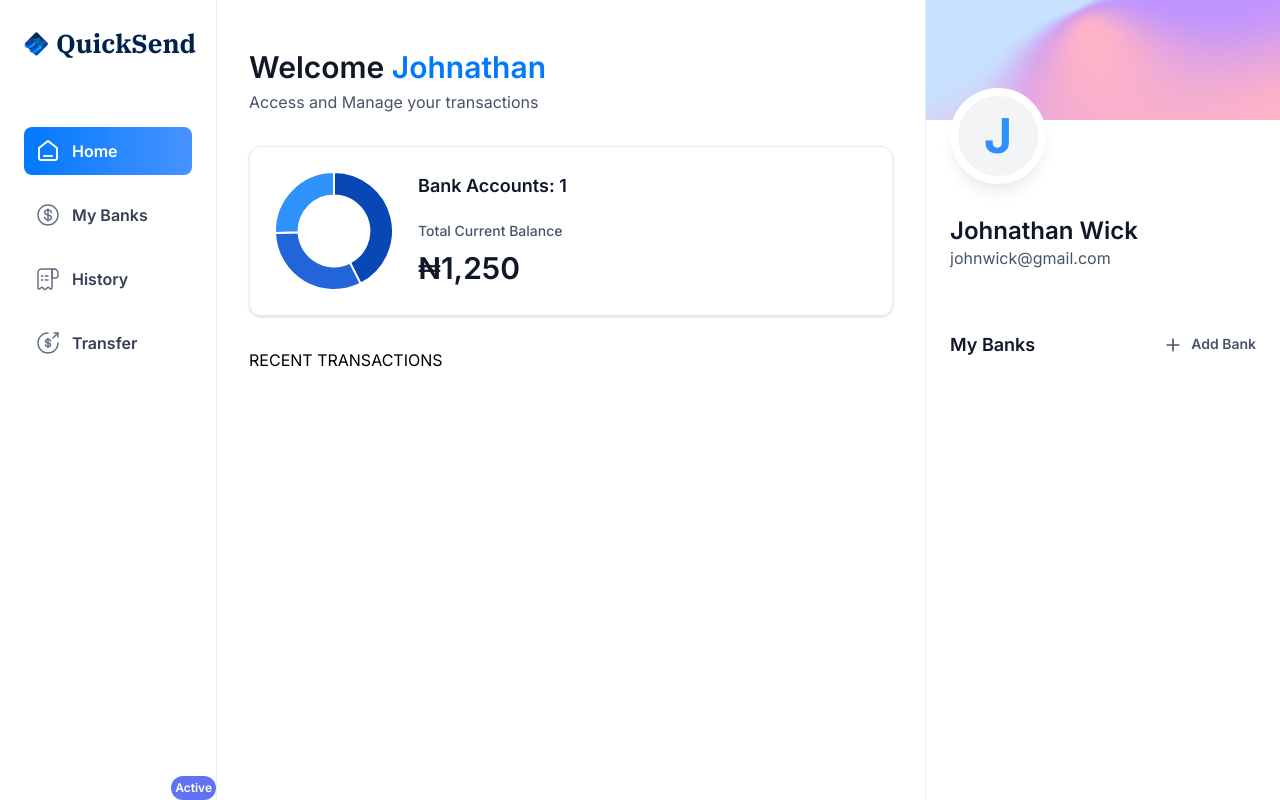
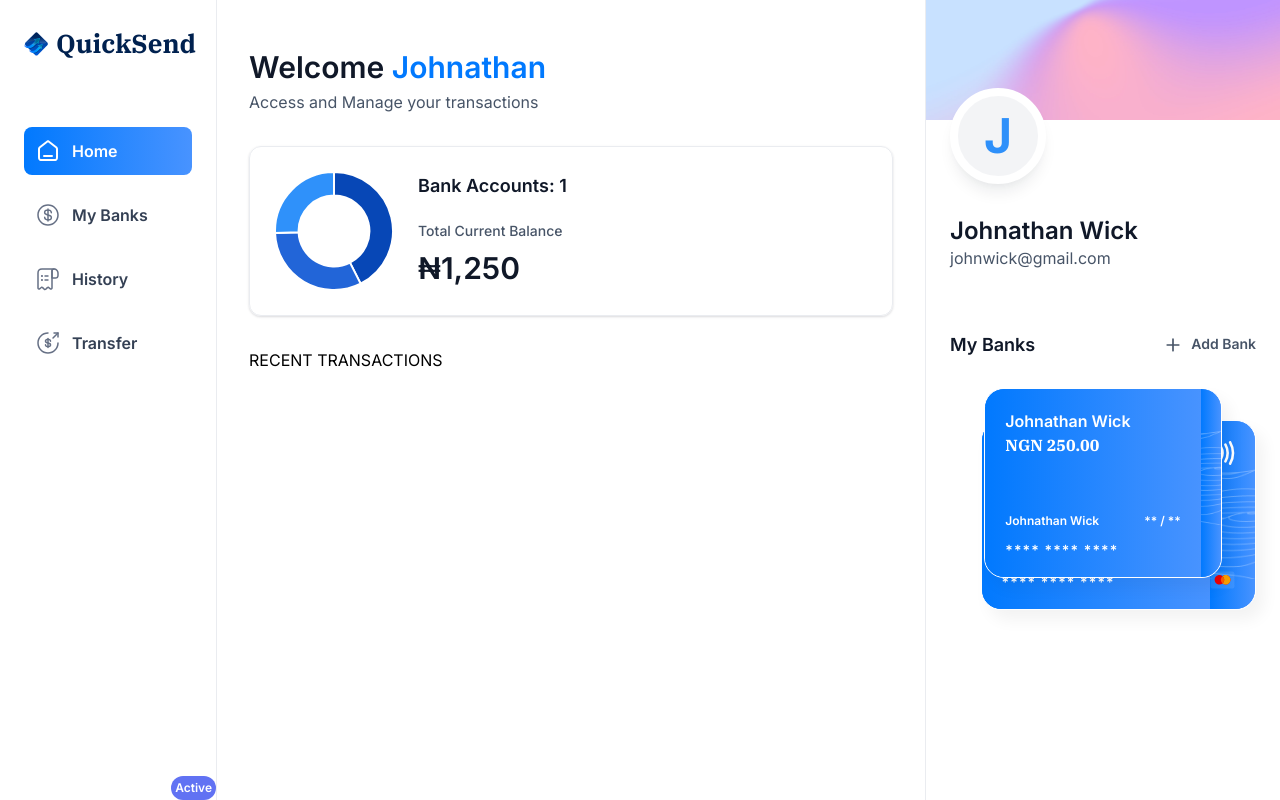
Before and after one commit to Ghostsmaw/quick_send, a Next.js app: page / in a window 1280 px wide. Built offline with nearby package versions, Linux system fonts and the light colour scheme.

Commit message:
creating customised card

```diff
--- a/app/(root)/page.tsx
+++ b/app/(root)/page.tsx
@@ -29,7 +29,11 @@
         </header>
         RECENT TRANSACTIONS
       </div>
-      <RightSideBar user={loggedIn} transactions={[]} banks={[]} />
+      <RightSideBar
+        user={loggedIn}
+        transactions={[]}
+        banks={[{ currentBalance: 250.0 }, { currentBalance: 500.0 }]}
+      />
     </section>
   );
 };
--- /dev/null
+++ b/components/BankCard.tsx
@@ -0,0 +1,64 @@
+import { formatAmount } from "@/lib/utils";
+import Image from "next/image";
+import Link from "next/link";
+import React from "react";
+
+const BankCard = ({
+  account,
+  userName,
+  showBalance = true,
+}: CreditCardProps) => {
+  return (
+    <div className="flex flex-col">
+      <Link href="/" className="bank-card">
+        <div className="bank-card_content">
+          <div>
+            <h1 className="text-16 font-semibold text-white">{account.name || userName}</h1>
+            <p className="font-ibm-plex-serif font-black text-white">
+                {formatAmount(account.currentBalance)}
+            </p>
+          </div>
+          <article className="flex flex-col gap-2">
+            <div className="flex justify-between">
+                <h1 className="text-12 font-semibold text-white">
+                    {userName}
+                </h1>
+                <h2 className="text-12 font-semibold text-white">
+                    ** / **
+                </h2>
+            </div>
+            <p className="text-14 font-semibold tracking-[1.1px] text-white">
+                **** **** **** <span className="text-16">{account.mask}</span>
+            </p>
+          </article>
+        </div>
+        <div className="bank-card_icon">
+            <Image
+                src="/icons/Paypass.svg"
+                width={20}
+                height={24}
+                alt="pay"
+            />
+            <Image
+                src="/icons/mastercard.svg"
+                width={45}
+                height={32}
+                alt="mastercard"
+            />
+        </div>
+
+        <Image
+            src="/icons/lines.png"
+            width={316}
+            height={190}
+            alt="lines"
+            className="absolute top-0 left-0"
+        />
+      </Link>
+
+      {/* copy card details */}
+    </div>
+  );
+};
+
+export default BankCard;
--- a/components/RightSideBar.tsx
+++ b/components/RightSideBar.tsx
@@ -1,6 +1,7 @@
 import Image from "next/image";
 import Link from "next/link";
 import React from "react";
+import BankCard from "./BankCard";
 
 const RightSideBar = ({ user, transactions, banks }: RightSidebarProps) => {
   return (
@@ -32,10 +33,24 @@
 
         {banks?.length > 0 && (
           <div className="relative flex flex-1 flex-col items-center justify-center gap-5 ">
-            <div className="relative z-10 ">BANK CARD 1</div>
-            {banks[1] && <div className="absolute right-0 top-8 z-0 w-[90%]">
-              BANK CARD 2
-              </div>}
+            <div className="relative z-10 ">
+              <BankCard
+              key={banks[0].$id}
+              account={banks[0]}
+              userName={`${user.firstName} ${user.lastName}`}
+              showBalance={false}
+              />
+            </div>
+            {banks[1] && (
+              <div className="absolute right-0 top-8 z-0 w-[90%]">
+                <BankCard
+                key={banks[1].$id}
+                account={banks[1]}
+                userName={`${user.firstName} ${user.lastName}`}
+                showBalance={false}
+                />
+              </div>
+            )}
           </div>
         )}
       </section>
```
